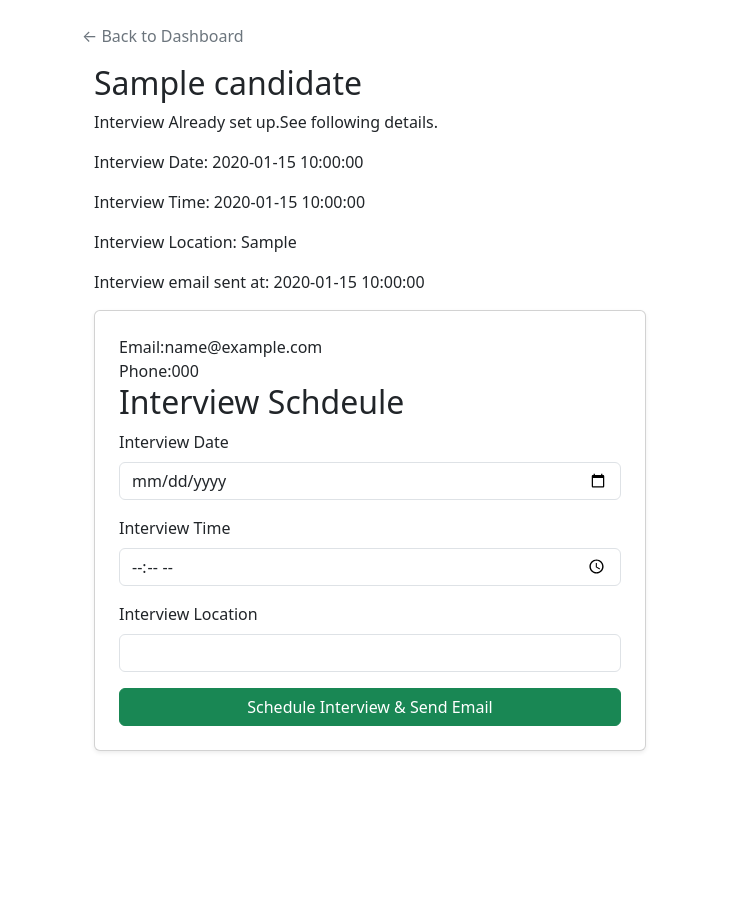
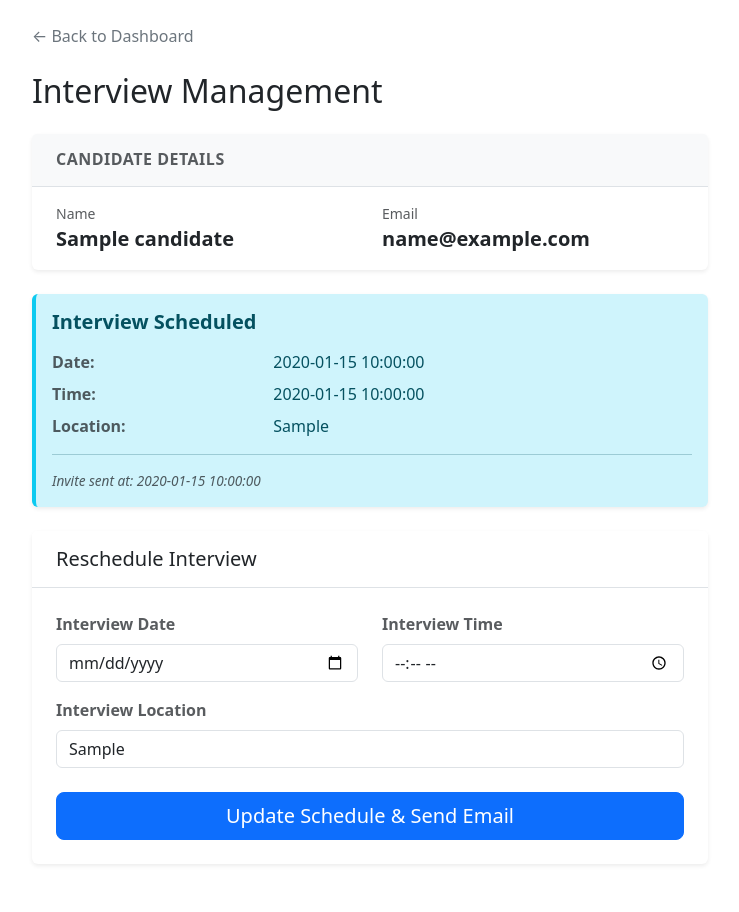
Before and after one commit to kiratnavkaur2000-gif/tracker-new-childcare, a Flask app: template templates/interview_setup.html in a window 1280 px wide. Shown: the part 56-968 px from the top of the page, without its empty margins (270-1009 px from the left). Before the commit the page ends 808 px from the top, so only its background shows below. Run offline with Flask 3, Linux system fonts and the light colour scheme; the template is opened without the code that fills it: most values are stand-ins (such as "Sample title", 1, 10 or a date in 2020).

Commit message:
fixed interview setup page

```diff
--- a/app.py
+++ b/app.py
@@ -20,8 +20,10 @@ RESUME_FOLDER = os.path.join(UPLOAD_FOLDER,'resumes')
 COVER_LETTER_FOLDER = os.path.join(UPLOAD_FOLDER,'cover_letters')
 
 
+
 os.makedirs(RESUME_FOLDER, exist_ok=True)
 os.makedirs(COVER_LETTER_FOLDER, exist_ok=True)
+
 allowed_files = {'pdf','doc','docx'}
 
 def allowed_file(filename):
--- a/templates/interview_setup.html
+++ b/templates/interview_setup.html
@@ -1,59 +1,119 @@
 {% extends "base.html" %}
 
 {% block content %}
-<div class="container mt-4" style="max-width: 600px;"> <a
-        href="{{url_for('director_dashboard', daycare_id=candidate['daycare_id'])}}"
-        class="text-secondary text-decoration-none mb-3 d-inline-block">
+<div class="container mt-4 mb-5" style="max-width: 700px;">
+       <!-- Back Link -->
+  <a href="{{url_for('director_dashboard', daycare_id=candidate['daycare_id'])}}"
+        class="text-secondary text-decoration-none mb-4 d-inline-block">
         &larr; Back to Dashboard
     </a>
-<div class="container mb-4">
-        <h2>{{candidate['name']}}</h2>
+<div class="mb-4">
+        <h2 class="m-0">Interview Management</h2>
+</div>
 
+<!-- Error Handling -->
 {%if errors%}
-  <div class="alert alert-warning" role="alert">
+  <div class="alert alert-danger shadow-sm border-0 border-start border-4 border-danger" role="alert">
+    <h6 class="alert-heading fw-bold">Please correct the following:</h6>
     <ul class="mb-0">
      {%for e in errors%}
         <li>{{e}}</li>
       {%endfor%}
     </ul>
  </div>
-
  {%endif%}
 
+ <!-- Candidate Info Card -->
+<div class="card shadow-sm mb-4 border-0">
+        <div class="card-header bg-light border-bottom px-4 py-3">
+            <h6 class="card-title m-0 text-muted text-uppercase fw-bold" style="letter-spacing: 0.5px;">Candidate Details</h6>
+        </div>
+        <div class="card-body px-4 py-3">
+            <div class="row">
+                <div class="col-sm-6 mb-3 mb-sm-0">
+                    <span class="text-muted d-block" style="font-size: 0.875rem;">Name</span>
+                    <span class="fw-semibold fs-5">{{ candidate['name'] }}</span>
+                </div>
+                <div class="col-sm-6">
+                    <span class="text-muted d-block" style="font-size: 0.875rem;">Email</span>
+                    <span class="fw-semibold fs-5">{{ candidate['email'] }}</span>
+                </div>
+            </div>
+        </div>
+    </div>
+
+<!-- Existing Interview Details Alert -->
 
 {% if candidate['interview_date'] %}
-   <p>Interview Already set up.See following details.</p>
-  <p>Interview Date: {{ candidate['interview_date'] }}</p>
-  <p>Interview Time: {{ candidate['interview_time'] }}</p>
-  <p>Interview Location: {{ candidate['interview_location'] }}</p>
-  <p>Interview email sent at: {{ candidate['interview_email_sent_at'] }}</p>
+<div class="alert alert-info shadow-sm mb-4 border-0 border-start border-4 border-info">
+        <h5 class="alert-heading fw-bold mb-3">Interview Scheduled</h5>
 
-{% else %}
-  <p>No interview scheduled yet.</p>
-{% endif %}
-<form method="POST" class="card p-4 shadow-sm">
-    <label>Email:{{candidate['email']}}</label>
-    <label>Phone:{{candidate['phone']}}</label>
-
-    <h2>Interview Schdeule</h2>
-    <div class="mb-3">
-        <label class="form-label">Interview Date</label>
-        <input type="date" name="interview_date" class="form-control">
+        <div class="row mb-2">
+            <div class="col-sm-4 text-muted fw-semibold">Date:</div>
+            <div class="col-sm-8">{{ candidate['interview_date'] }}</div>
         </div>
-    <div class="mb-3">
-        <label class="form-label">Interview Time</label>
-        <input type="time" name="interview_time" class="form-control">
+        <div class="row mb-2">
+            <div class="col-sm-4 text-muted fw-semibold">Time:</div>
+            <div class="col-sm-8">{{ candidate['interview_time'] }}</div>
+        </div>
+        <div class="row mb-2">
+            <div class="col-sm-4 text-muted fw-semibold">Location:</div>
+            <div class="col-sm-8">{{ candidate['interview_location'] }}</div>
         </div>
 
-    <div class="mb-3">
-        <label class="form-label">Interview Location</label>
-        <input type="text" name="interview_location" class="form-control">
+        <hr class="my-3 opacity-25">
+
+        <div class="text-muted" style="font-size: 0.85rem;">
+            <em>Invite sent at: {{ candidate['interview_email_sent_at'] }}</em>
+        </div>
+    </div>
+    {% endif %}
+
+
+<!-- Scheduling Form Card -->
+    <div class="card shadow-sm border-0">
+        <div class="card-header bg-white border-bottom px-4 py-3">
+            <h5 class="card-title m-0">
+                {% if candidate['interview_date'] %}
+                    Reschedule Interview
+                {% else %}
+                    Schedule New Interview
+                {% endif %}
+            </h5>
         </div>
 
-    <button type="submit" class="btn btn-success">
+<div class="card-body px-4 py-4">
+<form method="POST">
+    <div class="row">
+                    <div class="col-md-6 mb-3">
+                        <label class="form-label fw-bold text-muted">Interview Date</label>
+                        <!-- Prefills with existing data if available -->
+                        <input type="date" name="interview_date" class="form-control" value="{{ candidate['interview_date'] or '' }}">
+                    </div>
+                    <div class="col-md-6 mb-3">
+                        <label class="form-label fw-bold text-muted">Interview Time</label>
+                        <input type="time" name="interview_time" class="form-control" value="{{ candidate['interview_time'] or '' }}">
+                    </div>
+                </div>
+
+                <div class="mb-4">
+                    <label class="form-label fw-bold text-muted">Interview Location</label>
+                    <input type="text" name="interview_location" class="form-control" placeholder="e.g., Office Room 2 or Video Link" value="{{ candidate['interview_location'] or '' }}">
+                </div>
+
+                <div class="d-grid">
+                    <button type="submit" class="btn btn-primary btn-lg">
+                        {% if candidate['interview_date'] %}
+                            Update Schedule & Send Email
+                        {% else %}
                             Schedule Interview & Send Email
+                        {% endif %}
                     </button>
+                </div>
+            </form>
+        </div>
+    </div>
 
-</form>
+</div>
 
 {% endblock %}
```
Also changed, not shown: templates/post_interview_details.html (+7 -7 lines). Lines whose indentation alone changed are shown as unchanged.
